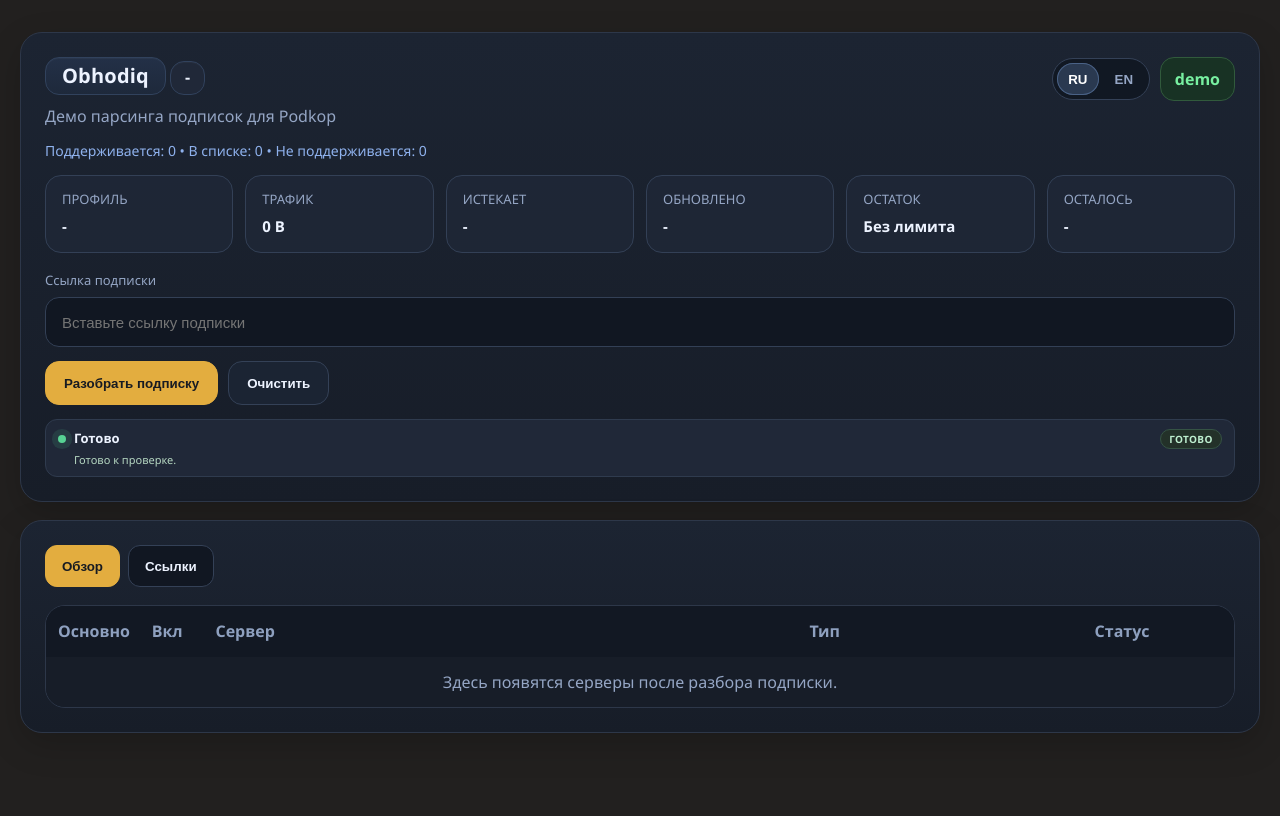
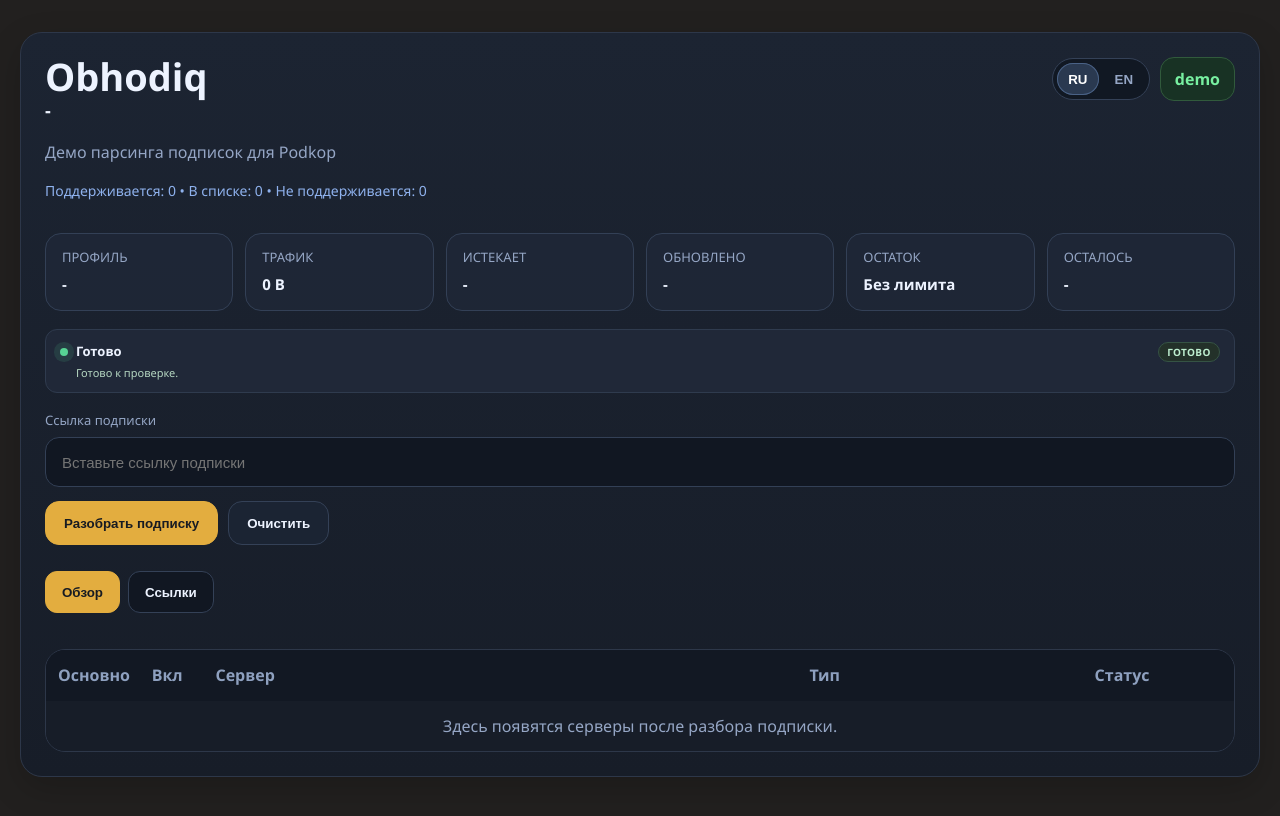
Before and after one commit to renqismike/obhodiq, a plain HTML site: page docs/index.html in a window 1280 px wide. Drawn offline with Linux system fonts and the light colour scheme.

Commit message:
Refine GitHub Pages layout

```diff
--- a/docs/index.html
+++ b/docs/index.html
@@ -8,11 +8,11 @@
 </head>
 <body>
   <main class="page">
-    <section class="panel hero">
+    <section class="panel app-shell">
       <div class="hero-head">
         <div>
-          <div class="hero-title">Obhodiq</div>
-          <div class="hero-profile" id="hero-profile">-</div>
+          <h1 class="app-title">Obhodiq</h1>
+          <div class="app-profile" id="hero-profile">-</div>
           <p class="hero-subtitle" data-i18n="heroSubtitle">Демо парсинга подписок для Podkop</p>
         </div>
         <div class="hero-actions">
@@ -57,6 +57,15 @@
         </article>
       </div>
 
+      <div id="status-panel" class="status-panel">
+        <div class="status-head">
+          <span id="status-dot" class="status-dot"></span>
+          <strong id="status-title" class="status-title">Готово</strong>
+          <span id="status-badge" class="status-badge">ГОТОВО</span>
+        </div>
+        <div id="status-text" class="status-text">Готово к проверке.</div>
+      </div>
+
       <form id="parse-form" class="form-grid">
         <label class="field">
           <span data-i18n="subscriptionLabel">Ссылка подписки</span>
@@ -69,17 +78,6 @@
         </div>
       </form>
 
-      <div id="status-panel" class="status-panel">
-        <div class="status-head">
-          <span id="status-dot" class="status-dot"></span>
-          <strong id="status-title" class="status-title">Готово</strong>
-          <span id="status-badge" class="status-badge">ГОТОВО</span>
-        </div>
-        <div id="status-text" class="status-text">Готово к проверке.</div>
-      </div>
-    </section>
-
-    <section class="panel tabs-panel">
       <div class="tabs">
         <button class="tab is-active" data-tab="overview" type="button" data-i18n="tabOverview">Обзор</button>
         <button class="tab" data-tab="preview" type="button" data-i18n="tabLinks">Ссылки</button>
--- a/docs/styles.css
+++ b/docs/styles.css
@@ -28,6 +28,11 @@ body {
   margin: 32px auto 48px;
 }
 
+.app-shell {
+  display: grid;
+  gap: 18px;
+}
+
 .panel {
   background: linear-gradient(180deg, #1c2432 0%, #171d28 100%);
   border: 1px solid var(--line);
@@ -36,16 +41,11 @@ body {
   box-shadow: 0 12px 34px rgba(0, 0, 0, .18);
 }
 
-.panel + .panel {
-  margin-top: 18px;
-}
-
 .hero-head {
   display: flex;
   justify-content: space-between;
   gap: 16px;
   align-items: flex-start;
-  margin-bottom: 14px;
 }
 
 .hero-actions {
@@ -91,46 +91,20 @@ body {
   box-shadow: inset 0 0 0 1px #4a6286;
 }
 
-.hero h1 {
+.app-title {
   margin: 0 0 6px;
   font-size: 38px;
   line-height: 1;
 }
 
-.hero-title {
-  display: inline-flex;
-  align-items: center;
-  min-height: 38px;
-  padding: 0 16px;
-  border-radius: 14px;
-  border: 1px solid #31425d;
-  background: linear-gradient(180deg, #233047 0%, #1e293b 100%);
+.app-profile {
+  margin: 0 0 10px;
+  min-height: 30px;
   color: var(--text);
-  font-size: 20px;
-  font-weight: 800;
-  letter-spacing: .01em;
-  box-shadow: inset 0 1px 0 rgba(255,255,255,.03);
-  margin-bottom: 10px;
-}
-
-.hero-profile {
-  display: inline-flex;
-  align-items: center;
-  max-width: min(100%, 420px);
-  min-height: 34px;
-  padding: 0 14px;
-  border-radius: 14px;
-  border: 1px solid #31425d;
-  background: #202838;
-  color: var(--text);
-  font-size: 16px;
+  font-size: 18px;
   font-weight: 700;
   line-height: 1.1;
-  white-space: nowrap;
-  overflow: hidden;
-  text-overflow: ellipsis;
-  box-shadow: inset 0 1px 0 rgba(255,255,255,.03);
-  margin: 0 0 10px;
+  word-break: break-word;
 }
 
 .hero-subtitle {
@@ -244,9 +218,8 @@ body {
 .status-panel {
   display: grid;
   gap: 4px;
-  margin-top: 14px;
   min-height: 54px;
-  padding: 9px 12px;
+  padding: 12px 14px;
   border-radius: 12px;
   border: 1px solid #2f3b4e;
   background: #202838;
@@ -335,6 +308,7 @@ body {
 .tabs {
   display: flex;
   gap: 8px;
+  margin-top: 8px;
   margin-bottom: 18px;
   flex-wrap: wrap;
 }
@@ -377,7 +351,6 @@ body {
   display: grid;
   grid-template-columns: repeat(6, minmax(0, 1fr));
   gap: 12px;
-  margin-bottom: 18px;
 }
 
 .card {
@@ -634,9 +607,6 @@ body {
     grid-template-columns: repeat(3, minmax(0, 1fr));
   }
 
-  .cards .card:last-child {
-    grid-column: auto;
-  }
 }
 
 @media (max-width: 720px) {
@@ -649,7 +619,7 @@ body {
     padding: 18px;
   }
 
-  .hero h1 {
+  .app-title {
     font-size: 30px;
   }
 
```
